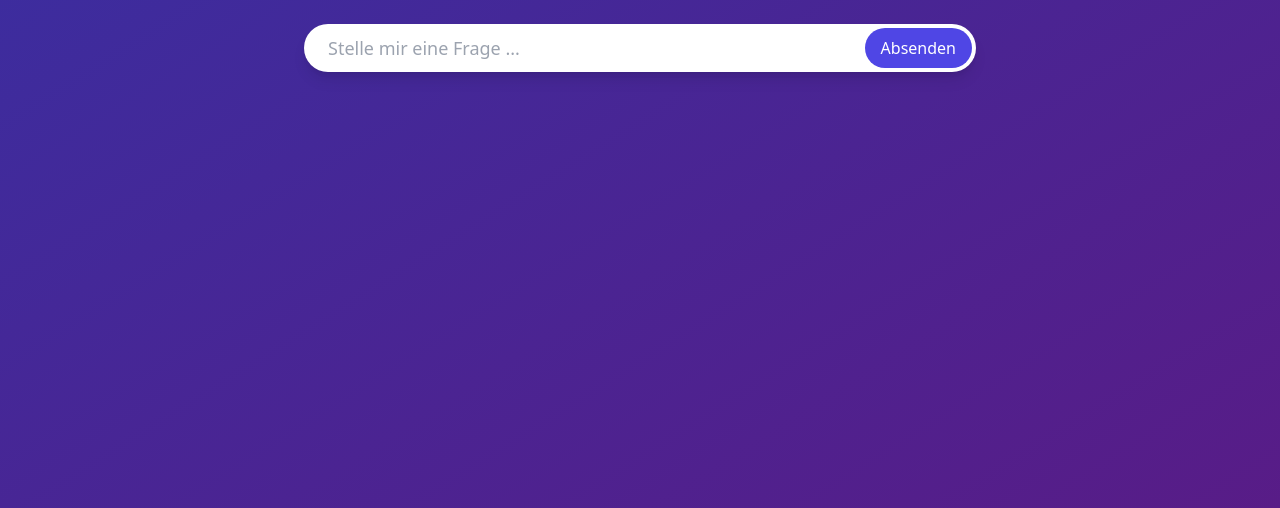
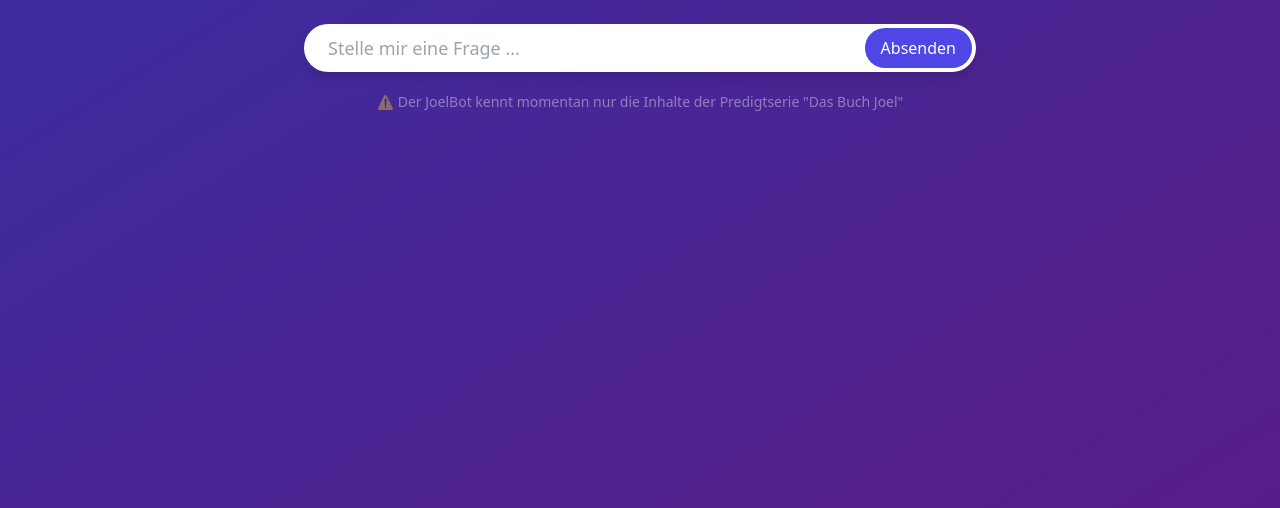
Before and after one commit to lhermann/joelbot, an Astro site in the folder client/: page / in a window 1280 px wide. Shown: the part 292-800 px from the top of the page. Built offline with nearby package versions, Linux system fonts and the light colour scheme; Astro itself is replaced by a stand-in of ours.

Commit message:
fix: run client:build

```diff
--- a/client/src/pages/index.astro
+++ b/client/src/pages/index.astro
@@ -18,6 +18,9 @@ import Chat from '../components/Chat.vue'
       </header>
       <div>
         <Chat client:load />
+        <p class="text-center text-sm opacity-40 mt-5">
+          ⚠️ Der JoelBot kennt momentan nur die Inhalte der Predigtserie "Das Buch Joel"
+        </p>
       </div>
     </div>
   </main>
--- a/scripts/create-answer.js
+++ b/scripts/create-answer.js
@@ -19,6 +19,7 @@ const pineconePromise = pinecone.init({
 // createAnswer('Was ist denn der Frühregen von dem im Buch Joel gesprochen wird?')
 createAnswer('Was ist denn der Spätregen von dem im Buch Joel gesprochen wird?')
 // createAnswer('Sag mir welche Botschaft am wichtigsten ist?')
+// createAnswer('Was bedeuten die Übriggebliebenen?')
 // createAnswer('Was ist am 11. September 2001 passiert?')
 async function createAnswer (question) {
   await pineconePromise
```
Also changed, not shown: .github/workflows/firebase-hosting-merge.yml, .github/workflows/firebase-hosting-pull-request.yml.
